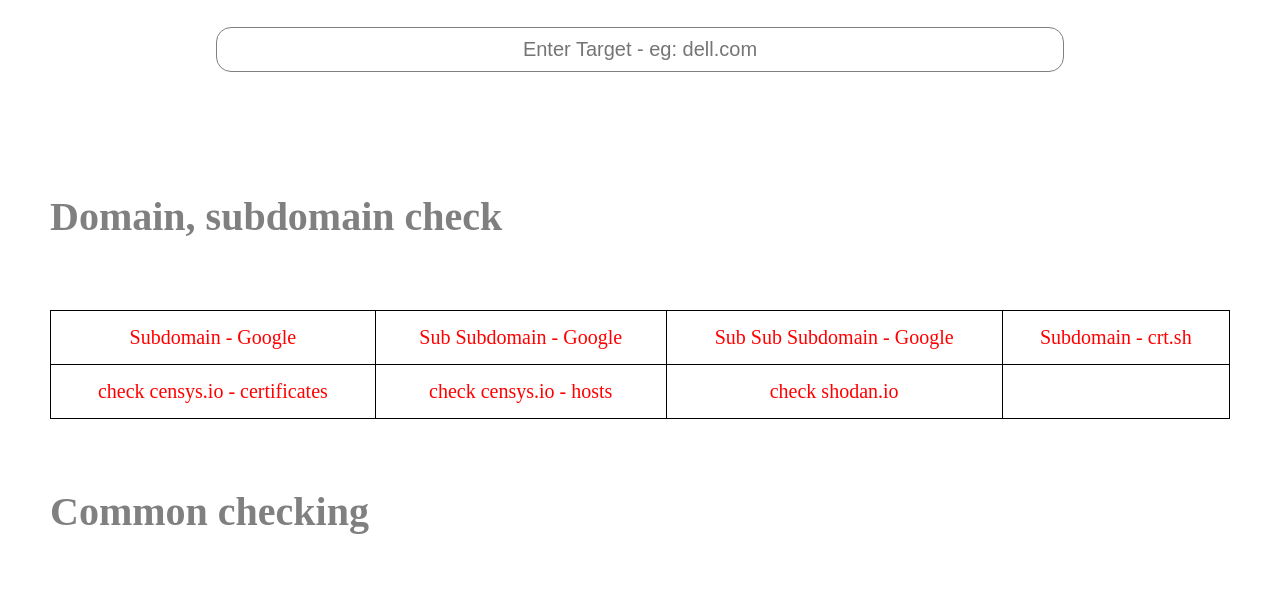
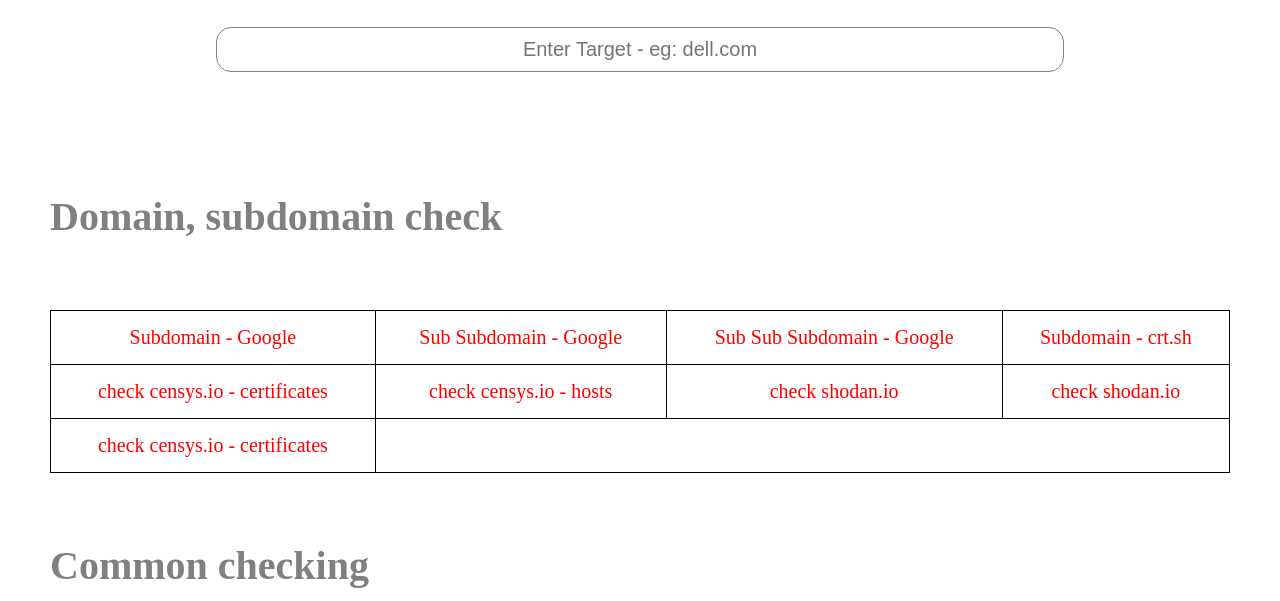
Before and after one commit to z3dc0ps/bug-bounty-dorking, a plain HTML site: page index.html in a window 1280 px wide. Shown: the part 132-733 px from the top of the page. Drawn offline with Linux system fonts and the light colour scheme.

Commit message:
Update index.html

```diff
--- a/index.html
+++ b/index.html
@@ -100,6 +100,10 @@
             <td><a href="#" onclick="search_dorks(5)">check censys.io - certificates</a></td>
             <td><a href="#" onclick="search_dorks(6)">check censys.io - hosts</a></td>
             <td><a href="#" onclick="search_dorks(7)">check shodan.io </a></td>
+            <td><a href="#" onclick="search_dorks(49)">check shodan.io </a></td>
+        </tr>
+         <tr>
+            <td><a href="#" onclick="search_dorks(50)">check censys.io - certificates</a></td>
         </tr>
     </table>
     <br><br>
@@ -355,6 +359,12 @@
                 case 48:
                     open_url = "https://github.com/search?q=*.*."+target_name;
                     break;
+                case 49:
+                    open_url = "https://www.shodan.io/search?query="+"org:'"+target_name+"'";
+                    break;
+                case 50:
+                    open_url = "https://www.shodan.io/search?query="+"ssl:'"+target_name+"'";
+                    break;
 
             }
             window.open(open_url);
```
